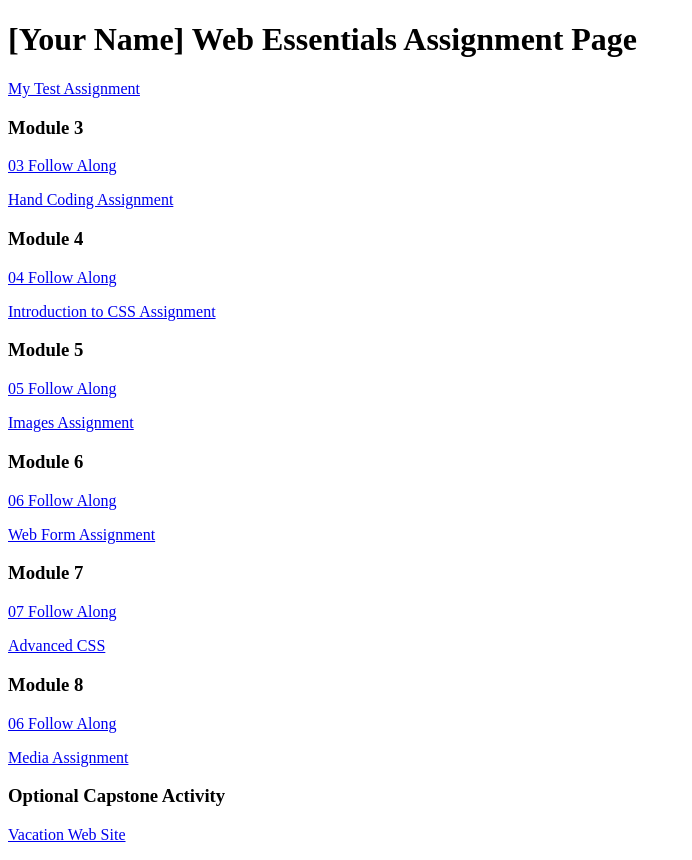
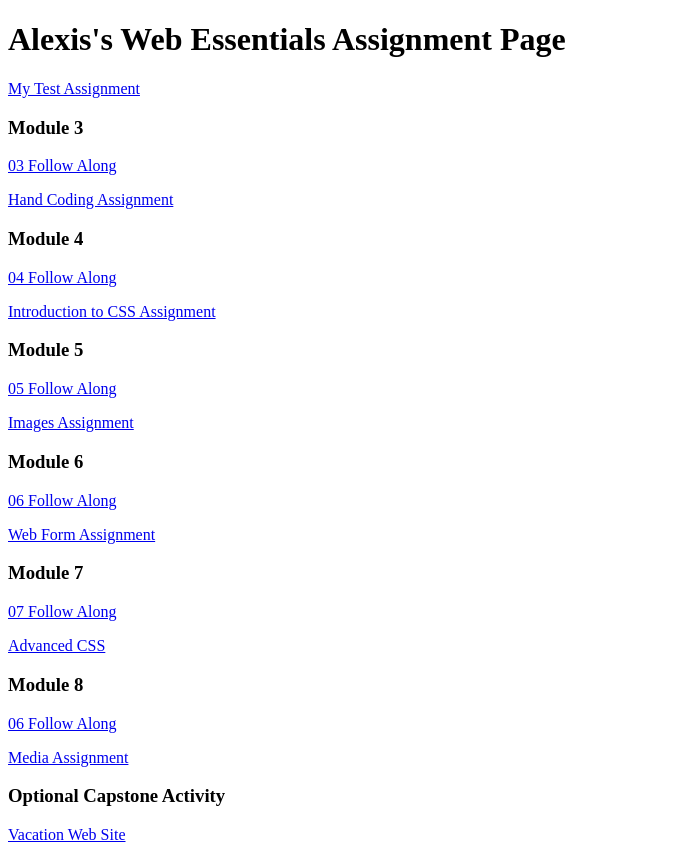
Before and after one commit to AlexisJPorter/dwdd1600, a plain HTML site: page index.html in a window 1280 px wide. Shown: the whole page, without its empty margins (0-692 px from the left). Drawn offline with Linux system fonts and the light colour scheme.

Commit message:
Update index.html

```diff
--- a/index.html
+++ b/index.html
@@ -6,7 +6,7 @@
 		<title>dwdd 1600 assignment list page</title>
 	</head>
 	<body>
-		<h1>[Your Name] Web Essentials Assignment Page</h1>
+		<h1> Alexis's Web Essentials Assignment Page</h1>
 		<p><a href="01test">My Test Assignment</a></p>
 
 		<h3>Module 3</h3>
```
